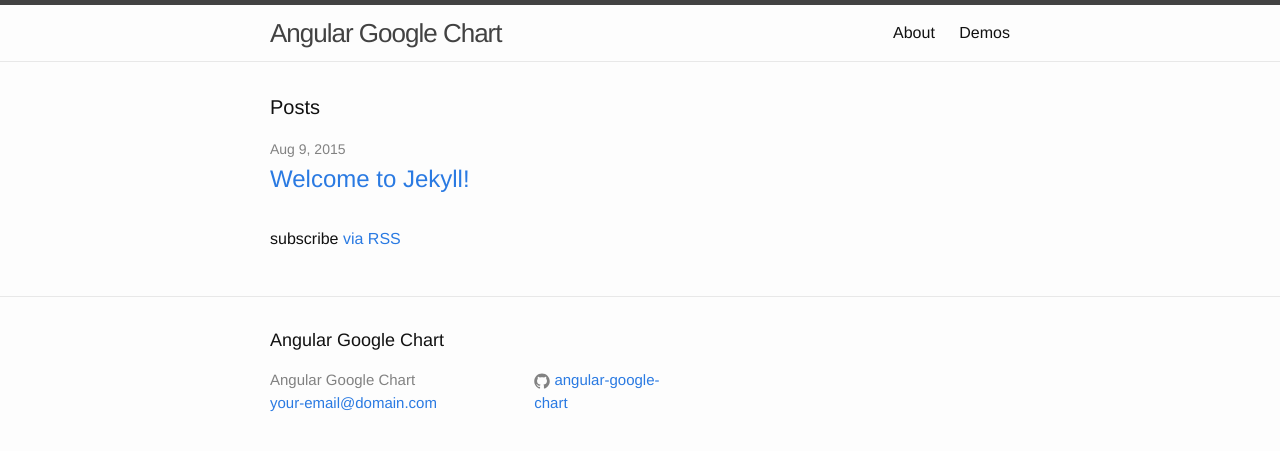
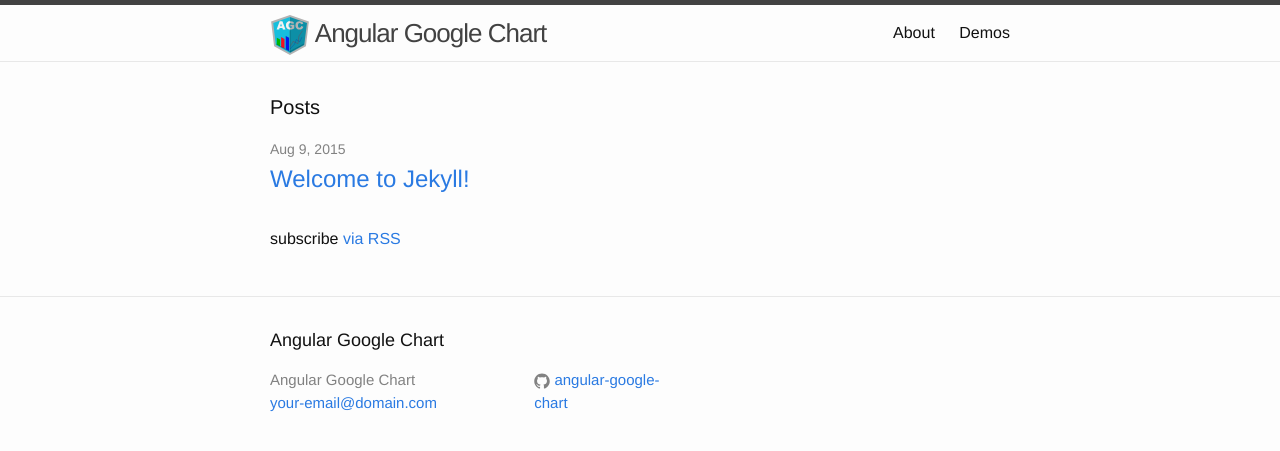
Before and after one commit to Balrog30/docs-experiment, a Jekyll site: the page built from index.html, in a window 1280 px wide. Shown: the top 451 px of the page. Built offline with Jekyll 4.4.1, drawn with Linux system fonts in a browser that asks for light colours.

Commit message:
Add project logo to page header.

```diff
--- a/_includes/header.html
+++ b/_includes/header.html
@@ -2,7 +2,7 @@
 
   <div class="wrapper">
 
-    <a class="site-title" href="{{ site.baseurl }}/">{{ site.title }}</a>
+    <a class="site-title" href="{{ site.baseurl }}/"><img src="{{ site.baseurl }}/images/AGC-Logo.svg" style="height:40px;"/> {{ site.title }}</a>
 
     <nav class="site-nav">
       <a href="#" class="menu-icon">
```
Also changed, not shown: images/AGC-Logo.svg (added).
